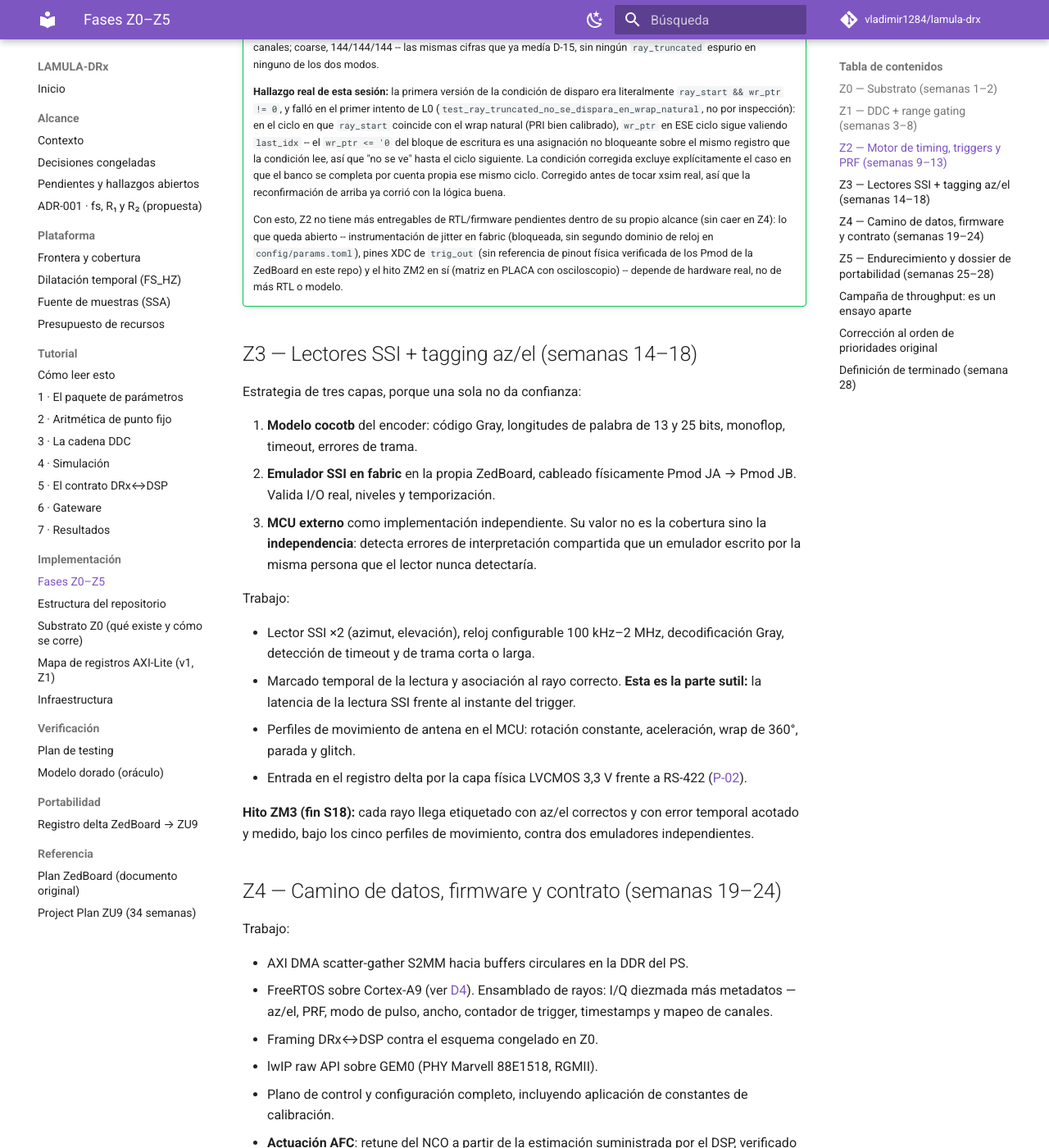
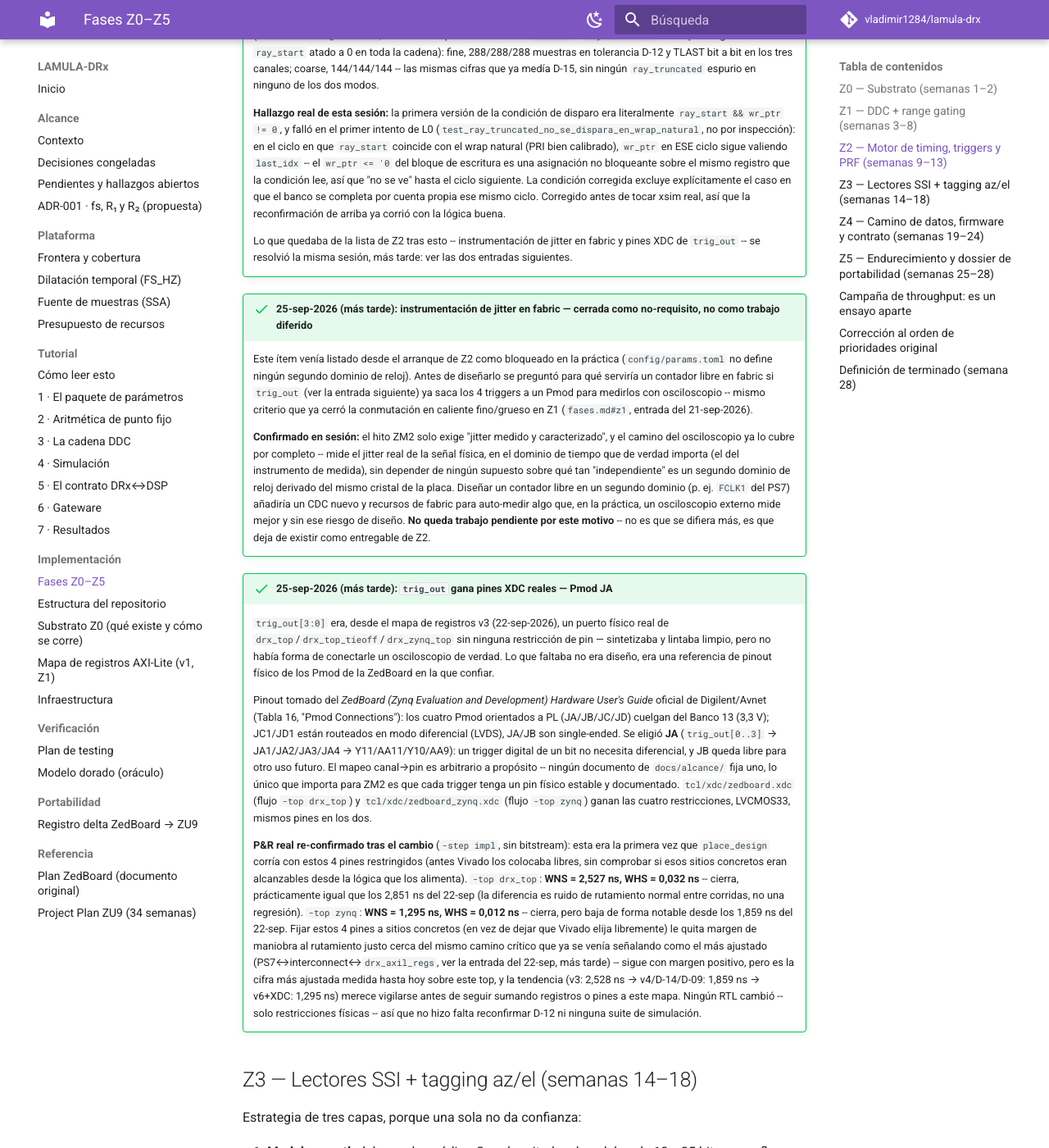
Before and after one commit to vladimir1284/lamula-drx, an MkDocs documentation site: the page built from docs/implementacion/fases.md, in a window 1280 px wide and 1400 px high, scrolled down 20221 px. Shown: the whole window at 82% size. Built offline with MkDocs 1.6.1 and Material for MkDocs 9.7.7, drawn with Linux system fonts in a browser that asks for light colours; comment, search, counter and statistics services are not loaded; some of the changed text lies outside the part shown.

Commit message:
xdc: trig_out gana pines reales (Pmod JA); jitter en fabric cerrado como no-requisito
Los dos ultimos entregables de Z2: pines XDC para trig_out (osciloscopio,
hito ZM2) e instrumentacion de jitter en fabric (contador libre en un
segundo dominio de reloj).

trig_out[3:0] -> Pmod JA (Y11/AA11/Y10/AA9, single-ended, banco 13 3,3V),
pinout tomado del ZedBoard Hardware User's Guide oficial de Digilent/Avnet
(Tabla 16). JC/JD quedan fuera por ser diferenciales (LVDS); JB libre para
otro uso futuro. tcl/xdc/zedboard.xdc y zedboard_zynq.xdc ganan las cuatro
restricciones -- mismos pines en los dos flujos (-top drx_top / -top zynq).

P&R real reconfirmado (-step impl, primera vez que place_design corre con
estos pines restringidos a sitios concretos): -top drx_top cierra igual que
antes (WNS=2,527ns/WHS=0,032ns). -top zynq tambien cierra pero con margen
mas ajustado que la ultima cifra medida (WNS=1,295ns/WHS=0,012ns, bajaba de
1,859ns) -- el camino critico PS7<->interconnect<->drx_axil_regs sigue
perdiendo margen con cada pieza nueva que se le apila; documentado como
tendencia a vigilar, no como regresion bloqueante. Sin cambios de RTL, asi
que no hizo falta reconfirmar D-12 ni ninguna suite de simulacion.

Instrumentacion de jitter en fabric: cerrada como no-requisito (mismo
criterio que ya cerro la conmutacion en caliente fino/grueso en Z1) --
el camino de trig_out + osciloscopio ya cubre lo que pide ZM2
("jitter medido y caracterizado"), y un segundo dominio de reloj de verdad
no mide nada que un osciloscopio externo no mida mejor.

Con esto, Z2 no tiene mas entregables de RTL/firmware/XDC pendientes dentro
de su propio alcance. Lo que queda abierto (el hito ZM2 en si: matriz en
PLACA con osciloscopio) depende de hardware real, no de mas trabajo aqui.

Co-Authored-By: Claude Sonnet 5 <noreply@anthropic.com>

```diff
--- a/docs/implementacion/fases.md
+++ b/docs/implementacion/fases.md
@@ -641,11 +641,13 @@ Trabajo:
   dejaba explícitamente sin BITE propio **ya cerró también, 25-sep-2026 (más tarde):**
   `ray_truncated`/GATE_TRUNCATED (mapa v6) — ver la entrada correspondiente más abajo.
 - Instrumentación en fabric: contador libre en un dominio de reloj distinto, para auto-medir jitter
-  y periodo. Bloqueado en la práctica: `config/params.toml` no define ningún segundo dominio de
-  reloj.
-- Salida de los 4 triggers a Pmod para medida con osciloscopio. `trig_out` ya es un puerto físico
-  real de `drx_top` (22-sep-2026), pero sin pines XDC — no hay en este repo una referencia de
-  pinout físico de los Pmod de la ZedBoard verificada para inventar una asignación.
+  y periodo. **Cerrado como no-requisito, 25-sep-2026 (no como trabajo diferido)** — ver la entrada
+  correspondiente más abajo: el camino de `trig_out` + osciloscopio ya cubre lo que pide el hito
+  ZM2, y un segundo dominio de reloj de verdad no mide nada que un osciloscopio externo no mida
+  mejor.
+- Salida de los 4 triggers a Pmod para medida con osciloscopio. **Resuelto, 25-sep-2026 (más
+  tarde):** `trig_out[3:0]` ya tiene pines XDC reales (Pmod JA, `tcl/xdc/zedboard.xdc`/
+  `zedboard_zynq.xdc`) — ver la entrada correspondiente más abajo.
 
 **Hito ZM2 (fin S13):** matriz completa PRF × ancho de pulso × modo × 4 triggers en verde, en
 simulación y en placa, incluida la secuencia de 2 lotes por radial de Batch mode; jitter medido y
@@ -1004,11 +1006,55 @@ caracterizado; combinaciones ilegales rechazadas con el código correcto.
     ese mismo ciclo. Corregido antes de tocar xsim real, así que la reconfirmación de arriba ya
     corrió con la lógica buena.
 
-    Con esto, Z2 no tiene más entregables de RTL/firmware pendientes dentro de su propio alcance
-    (sin caer en Z4): lo que queda abierto -- instrumentación de jitter en fabric (bloqueada, sin
-    segundo dominio de reloj en `config/params.toml`), pines XDC de `trig_out` (sin referencia de
-    pinout física verificada de los Pmod de la ZedBoard en este repo) y el hito ZM2 en sí (matriz en
-    PLACA con osciloscopio) -- depende de hardware real, no de más RTL o modelo.
+    Lo que quedaba de la lista de Z2 tras esto -- instrumentación de jitter en fabric y pines XDC de
+    `trig_out` -- se resolvió la misma sesión, más tarde: ver las dos entradas siguientes.
+
+!!! success "25-sep-2026 (más tarde): instrumentación de jitter en fabric — cerrada como no-requisito, no como trabajo diferido"
+    Este ítem venía listado desde el arranque de Z2 como bloqueado en la práctica
+    (`config/params.toml` no define ningún segundo dominio de reloj). Antes de diseñarlo se preguntó
+    para qué serviría un contador libre en fabric si `trig_out` (ver la entrada siguiente) ya saca
+    los 4 triggers a un Pmod para medirlos con osciloscopio -- mismo criterio que ya cerró la
+    conmutación en caliente fino/grueso en Z1 (`fases.md#z1`, entrada del 21-sep-2026).
+
+    **Confirmado en sesión:** el hito ZM2 solo exige "jitter medido y caracterizado", y el camino
+    del osciloscopio ya lo cubre por completo -- mide el jitter real de la señal física, en el
+    dominio de tiempo que de verdad importa (el del instrumento de medida), sin depender de ningún
+    supuesto sobre qué tan "independiente" es un segundo dominio de reloj derivado del mismo
+    cristal de la placa. Diseñar un contador libre en un segundo dominio (p. ej. `FCLK1` del PS7)
+    añadiría un CDC nuevo y recursos de fabric para auto-medir algo que, en la práctica, un
+    osciloscopio externo mide mejor y sin ese riesgo de diseño. **No queda trabajo pendiente por
+    este motivo** -- no es que se difiera más, es que deja de existir como entregable de Z2.
+
+!!! success "25-sep-2026 (más tarde): `trig_out` gana pines XDC reales — Pmod JA"
+    `trig_out[3:0]` era, desde el mapa de registros v3 (22-sep-2026), un puerto físico real de
+    `drx_top`/`drx_top_tieoff`/`drx_zynq_top` sin ninguna restricción de pin — sintetizaba y
+    lintaba limpio, pero no había forma de conectarle un osciloscopio de verdad. Lo que faltaba no
+    era diseño, era una referencia de pinout físico de los Pmod de la ZedBoard en la que confiar.
+
+    Pinout tomado del *ZedBoard (Zynq Evaluation and Development) Hardware User's Guide* oficial de
+    Digilent/Avnet (Tabla 16, "Pmod Connections"): los cuatro Pmod orientados a PL (JA/JB/JC/JD)
+    cuelgan del Banco 13 (3,3 V); JC1/JD1 están routeados en modo diferencial (LVDS), JA/JB son
+    single-ended. Se eligió **JA** (`trig_out[0..3]` → JA1/JA2/JA3/JA4 → Y11/AA11/Y10/AA9): un
+    trigger digital de un bit no necesita diferencial, y JB queda libre para otro uso futuro. El
+    mapeo canal→pin es arbitrario a propósito -- ningún documento de `docs/alcance/` fija uno, lo
+    único que importa para ZM2 es que cada trigger tenga un pin físico estable y documentado.
+    `tcl/xdc/zedboard.xdc` (flujo `-top drx_top`) y `tcl/xdc/zedboard_zynq.xdc` (flujo `-top zynq`)
+    ganan las cuatro restricciones, LVCMOS33, mismos pines en los dos.
+
+    **P&R real re-confirmado tras el cambio** (`-step impl`, sin bitstream): esta era la primera vez
+    que `place_design` corría con estos 4 pines restringidos (antes Vivado los colocaba libres,
+    sin comprobar si esos sitios concretos eran alcanzables desde la lógica que los alimenta).
+    `-top drx_top`: **WNS = 2,527 ns, WHS = 0,032 ns** -- cierra, prácticamente igual que los
+    2,851 ns del 22-sep (la diferencia es ruido de rutamiento normal entre corridas, no una
+    regresión). `-top zynq`: **WNS = 1,295 ns, WHS = 0,012 ns** -- cierra, pero baja de forma
+    notable desde los 1,859 ns del 22-sep. Fijar estos 4 pines a sitios concretos (en vez de dejar
+    que Vivado elija libremente) le quita margen de maniobra al rutamiento justo cerca del mismo
+    camino crítico que ya se venía señalando como el más ajustado
+    (PS7↔interconnect↔`drx_axil_regs`, ver la entrada del 22-sep, más tarde) -- sigue con margen
+    positivo, pero es la cifra más ajustada medida hasta hoy sobre este top, y la tendencia (v3:
+    2,528 ns → v4/D-14/D-09: 1,859 ns → v6+XDC: 1,295 ns) merece vigilarse antes de seguir
+    sumando registros o pines a este mapa. Ningún RTL cambió -- solo restricciones físicas -- así
+    que no hizo falta reconfirmar D-12 ni ninguna suite de simulación.
 
 ## Z3 — Lectores SSI + tagging az/el (semanas 14–18) { #z3 }
 
```
Also changed, not shown: docs/implementacion/registros.md (+13 -3 lines), 2 other files.
